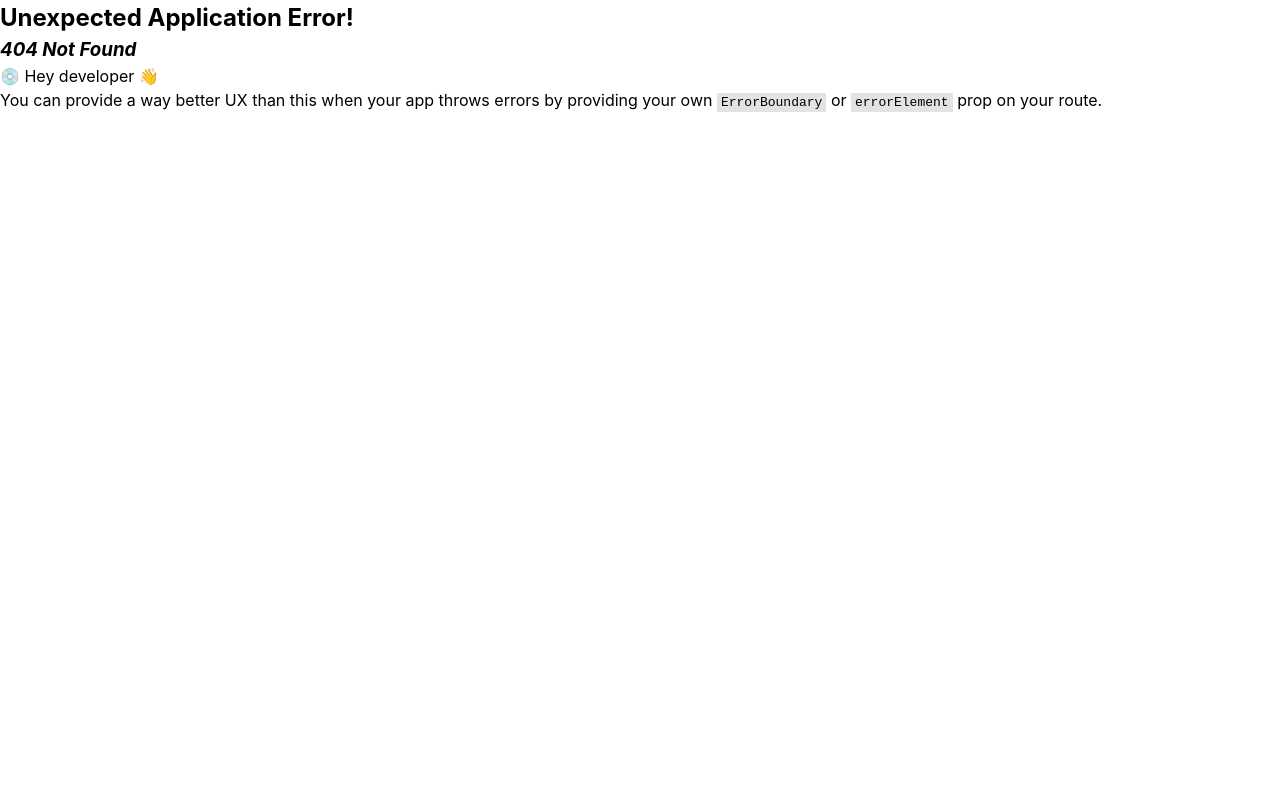
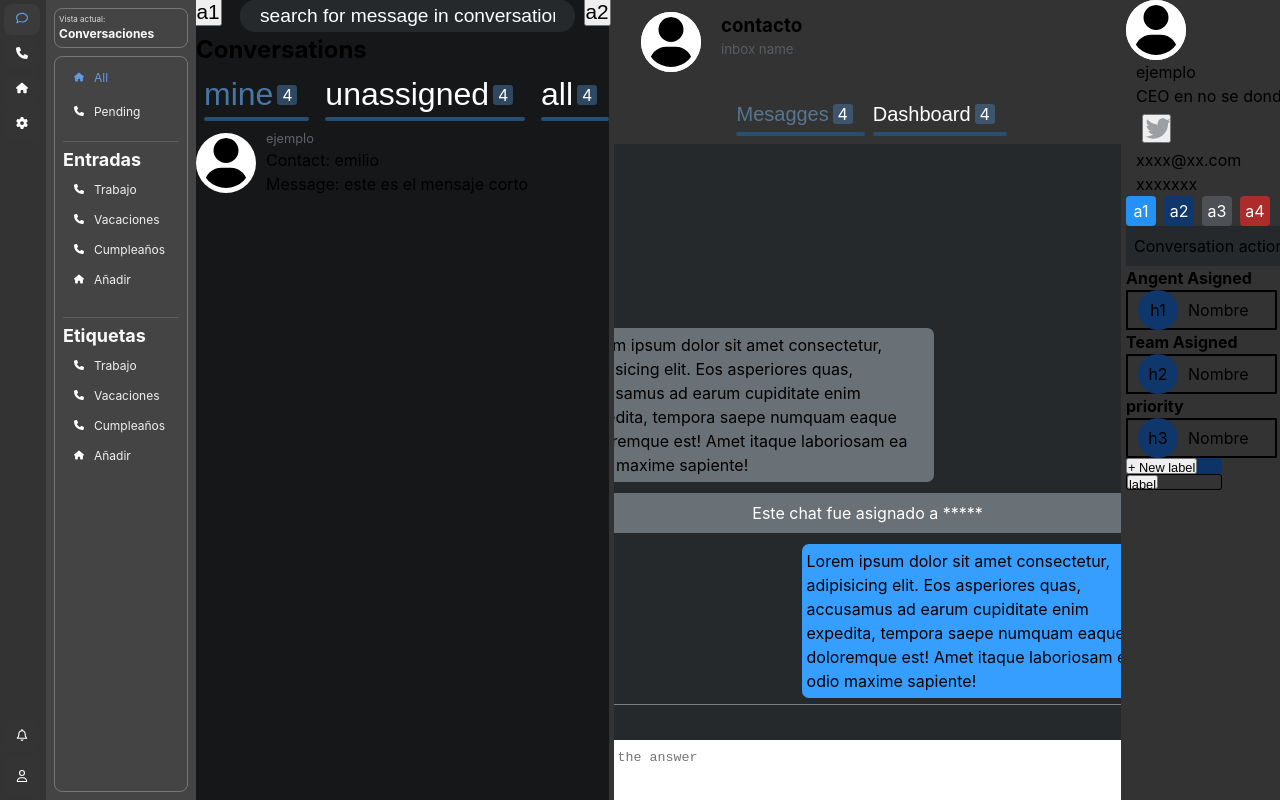
Before and after one commit to jabh2001/multi-chat, a React (Vite) app: page /conversations in a window 1280 px wide. Before the commit this address had no page. Built offline with nearby package versions, Linux system fonts and the light colour scheme.

Commit message:
fix active links for lateral menu

```diff
--- a/src/App.tsx
+++ b/src/App.tsx
@@ -1,5 +1,5 @@
 import { RouterProvider, createBrowserRouter } from "react-router-dom"
-import { ContactsPage, IndexPage } from "./routes"
+import { ContactsPage, ConversationsPage } from "./routes"
 import Layout from "./components/layout"
 import configRouter from "./routes/Config"
 
@@ -9,8 +9,8 @@
     element:<Layout />,
     children:[
       {
-        path:"/",
-        element: <IndexPage />
+        path:"/conversations",
+        element: <ConversationsPage />
       },
       {
         path:"/contacts",
--- a/src/components/layout/ListItem.tsx
+++ b/src/components/layout/ListItem.tsx
@@ -1,7 +1,7 @@
 import { createPortal } from "react-dom"
 import { useMenuNavbar } from "../../hooks/useMenu"
 import styles from "./index.module.css"
-import { NavLink } from "react-router-dom"
+import { NavLink, useLocation } from "react-router-dom"
 import { useEffect } from "react"
 
 type ListItemProps = {
@@ -12,11 +12,12 @@
 }
 function ListItem({ children, icon, title, name }:ListItemProps){
     const { ref, openedMenuName, setOpenedMenuName } = useMenuNavbar()
+    const { pathname } = useLocation()
     useEffect(()=> {
-        if(location.pathname.startsWith(`/${name}`)){
+        if(pathname.startsWith(`/${name}`)){
             setOpenedMenuName(name)
         }
-    }, [name])
+    }, [name, pathname])
     return <>
         <button className={`${styles.listItem} ${openedMenuName == name ? styles.active : ""}`} onClick={()=> setOpenedMenuName(oldName => oldName == name ? "off" : name)}>{icon}</button>
         {
--- a/src/components/layout/VerticalMenu.tsx
+++ b/src/components/layout/VerticalMenu.tsx
@@ -2,8 +2,10 @@
 import { menuContext } from "../../hooks/useMenu"
 import styles from "./index.module.css"
 import { ButtonListItem, LinkListItem, ListItem } from "./ListItem"
-import { MenuItem, MenuSection } from "../menu"
+import { MenuItem } from "../menu"
 import { BellIcon, CommentIcon, ConfigIcon, HomeIcon, PhoneIcon, ProfileIcon } from "../icons"
+import { InboxSection, LabelSection } from "./sections"
+
 
 export default function VerticalNavBar(){
     const optionsRef = useRef<HTMLDivElement>(null)
@@ -16,24 +18,12 @@
                     <ListItem icon={<CommentIcon />} title="Conversaciones" name="conversations">
                         <MenuItem icon={<HomeIcon />} title="All" to="/conversations" />
                         <MenuItem icon={<PhoneIcon />} title="Pending" to="/conversations/pending" />
-                        <MenuSection title="Entradas">
-                            <MenuItem icon={<HomeIcon />} title="Item grupo 1" to="/conversations" />
-                            <MenuItem icon={<HomeIcon />} title="Item grupo 2" to="/conversations" />
-                            <MenuItem icon={<HomeIcon />} title="Añadir" to="/config/inboxes/new" />
-                        </MenuSection>
-                        <MenuSection title="Etiquetas">
-                            <MenuItem icon={<PhoneIcon />} title="Item grupo 1" to="/conversations" />
-                            <MenuItem icon={<PhoneIcon />} title="Item grupo 2" to="/conversations" />
-                            <MenuItem icon={<HomeIcon />} title="Añadir" to="/config/labels" />
-                        </MenuSection>
+                        <InboxSection basePath="conversations" />
+                        <LabelSection basePath="conversations" />
                     </ListItem>
                     <ListItem icon={<PhoneIcon />} title="Contactos" name="contacts">
                         <MenuItem icon={<PhoneIcon />} title="Ver todos" to="/contacts" />
-                        <MenuSection title="Etiquetas">
-                            <MenuItem icon={<PhoneIcon />} title="Item grupo 1" to="/conversations" />
-                            <MenuItem icon={<PhoneIcon />} title="Item grupo 2" to="/conversations" />
-                            <MenuItem icon={<HomeIcon />} title="Añadir" to="/config/labels" />
-                        </MenuSection>
+                        <LabelSection basePath="contacts" />
                     </ListItem>
                     <ListItem icon={<HomeIcon />} title="" name="A2"></ListItem>
                     <ListItem icon={<ConfigIcon />} title="Configuraciones" name="config">
--- a/src/components/layout/index.module.css
+++ b/src/components/layout/index.module.css
@@ -1,5 +1,6 @@
 .layout{
     background-color: #fafafa;
+    color: #fafafa;
     display: flex;
     height: 100vh;
     overflow: hidden;
--- /dev/null
+++ b/src/components/layout/sections.tsx
@@ -0,0 +1,41 @@
+import { MenuItem, MenuSection } from "../menu"
+import { HomeIcon, PhoneIcon } from "../icons"
+
+export function LabelSection({ basePath }:{ basePath:string }){
+    const fakeData = [
+        { id:1, name:"Trabajo"},
+        { id:2, name:"Vacaciones"},
+        { id:3, name:"Cumpleaños"},
+    ]
+    return (
+        <MenuSection title="Etiquetas">
+            {
+                fakeData.map((el) => {
+                    return(
+                        <MenuItem icon={<PhoneIcon />} title={el.name} to={`${basePath}?label=${el.id}`} />
+                    )
+                })
+            }
+            <MenuItem icon={<HomeIcon />} title="Añadir" to="/config/labels" />
+        </MenuSection>
+    )
+}
+export function InboxSection({ basePath }:{ basePath:string }){
+    const fakeData = [
+        { id:1, name:"Trabajo"},
+        { id:2, name:"Vacaciones"},
+        { id:3, name:"Cumpleaños"},
+    ]
+    return (
+        <MenuSection title="Entradas">
+            {
+                fakeData.map((el) => {
+                    return(
+                        <MenuItem icon={<PhoneIcon />} title={el.name} to={`${basePath}?inbox=${el.id}`} />
+                    )
+                })
+            }
+            <MenuItem icon={<HomeIcon />} title="Añadir" to="/config/inboxes/new" />
+        </MenuSection>
+    )
+}
--- a/src/components/menu/MenuItem.tsx
+++ b/src/components/menu/MenuItem.tsx
@@ -1,5 +1,6 @@
-import { NavLink } from "react-router-dom"
+import { NavLink, useLocation } from "react-router-dom"
 import style from "./index.module.css"
+import { useMemo } from "react"
 
 type Props = {
     icon:React.ReactNode
@@ -8,7 +9,11 @@
 }
 
 export default function MenuItem({ icon, title, to }:Props){
-    return <NavLink to={to} className={({ isActive }) => `${style.menuItem} ${isActive ? style.active : ""}`}>
+    const { search } = useLocation()
+    const locationSearch = useMemo(() => new URLSearchParams(search), [search])
+    const toSearch = useMemo(() => new URL(to, location.origin).searchParams, [search])
+
+    return <NavLink to={to} className={({ isActive }) => `${style.menuItem} ${isActive && locationSearch.toString() == toSearch.toString() ? style.active : ""}`}>
         <span  className={style.icon}>{icon}</span>
         <span>{title}</span>
     </NavLink>
--- /dev/null
+++ b/src/routes/ConversationsPage/index.css
@@ -0,0 +1,9 @@
+main:has(> .landing) {
+  background-color: #333;
+}
+
+
+.landing{
+  max-height: auto;
+  display: flex;
+}
--- /dev/null
+++ b/src/routes/ConversationsPage/index.tsx
@@ -0,0 +1,22 @@
+import { useLocation } from 'react-router-dom'
+import { ConversationDiv } from '../../components/conversationDiv'
+import { InboxDive } from '../../components/inboxDiv'
+import './index.css'
+import { useEffect } from 'react'
+
+function ConversationsPage() {
+  const { search } = useLocation()
+  useEffect(()=>{
+    console.log(search);
+
+  }, [])
+  return (
+    <div className={`landing`}>
+
+      <InboxDive/>
+      <ConversationDiv />
+    </div>
+  )
+}
+
+export default ConversationsPage
--- a/src/routes/index.ts
+++ b/src/routes/index.ts
@@ -1,7 +1,9 @@
 import IndexPage from "./IndexPage"
 import ContactsPage from "./ContactsPage"
+import ConversationsPage from "./ConversationsPage"
 
 export {
     IndexPage,
-    ContactsPage
+    ContactsPage,
+    ConversationsPage
 }
```
